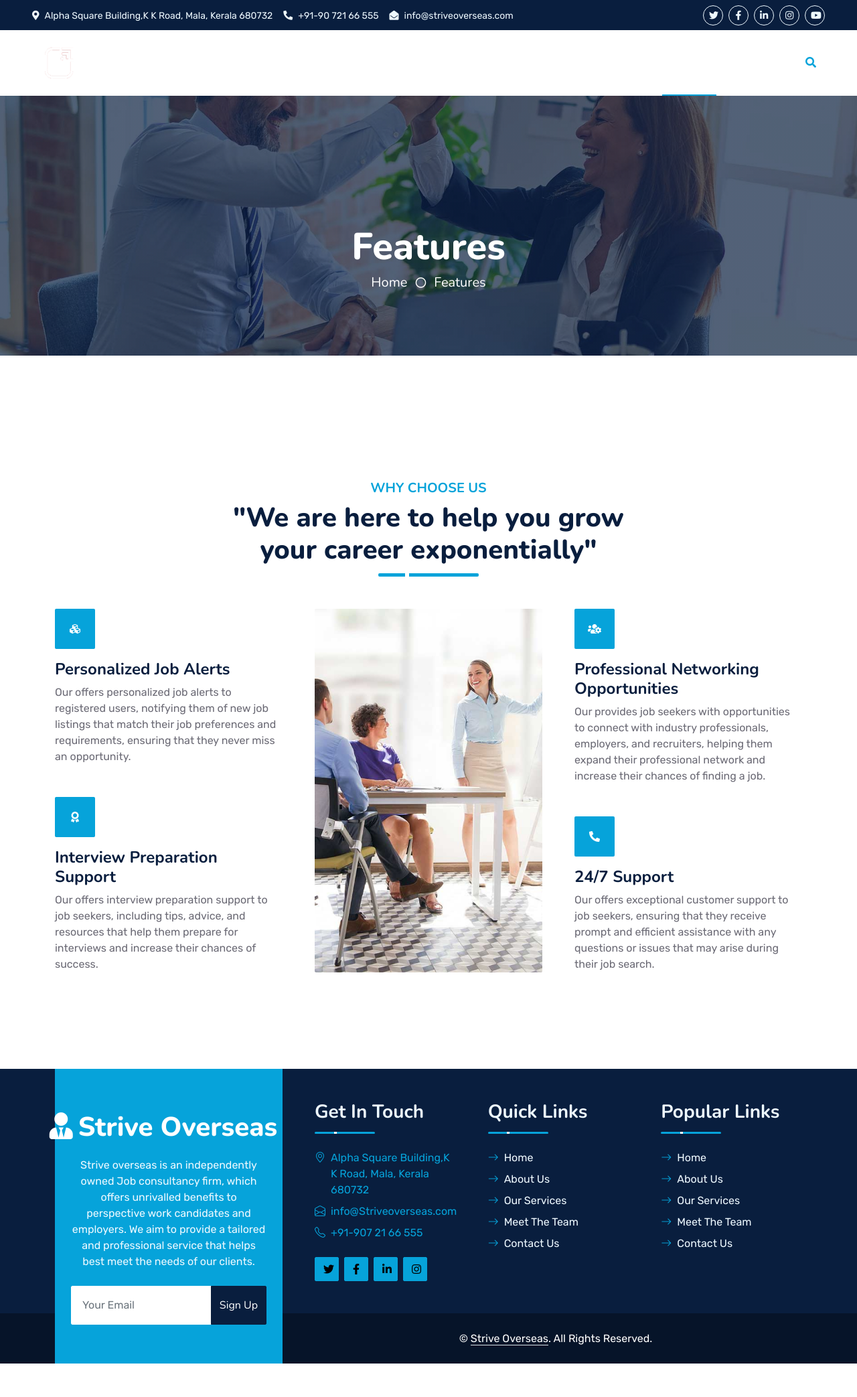
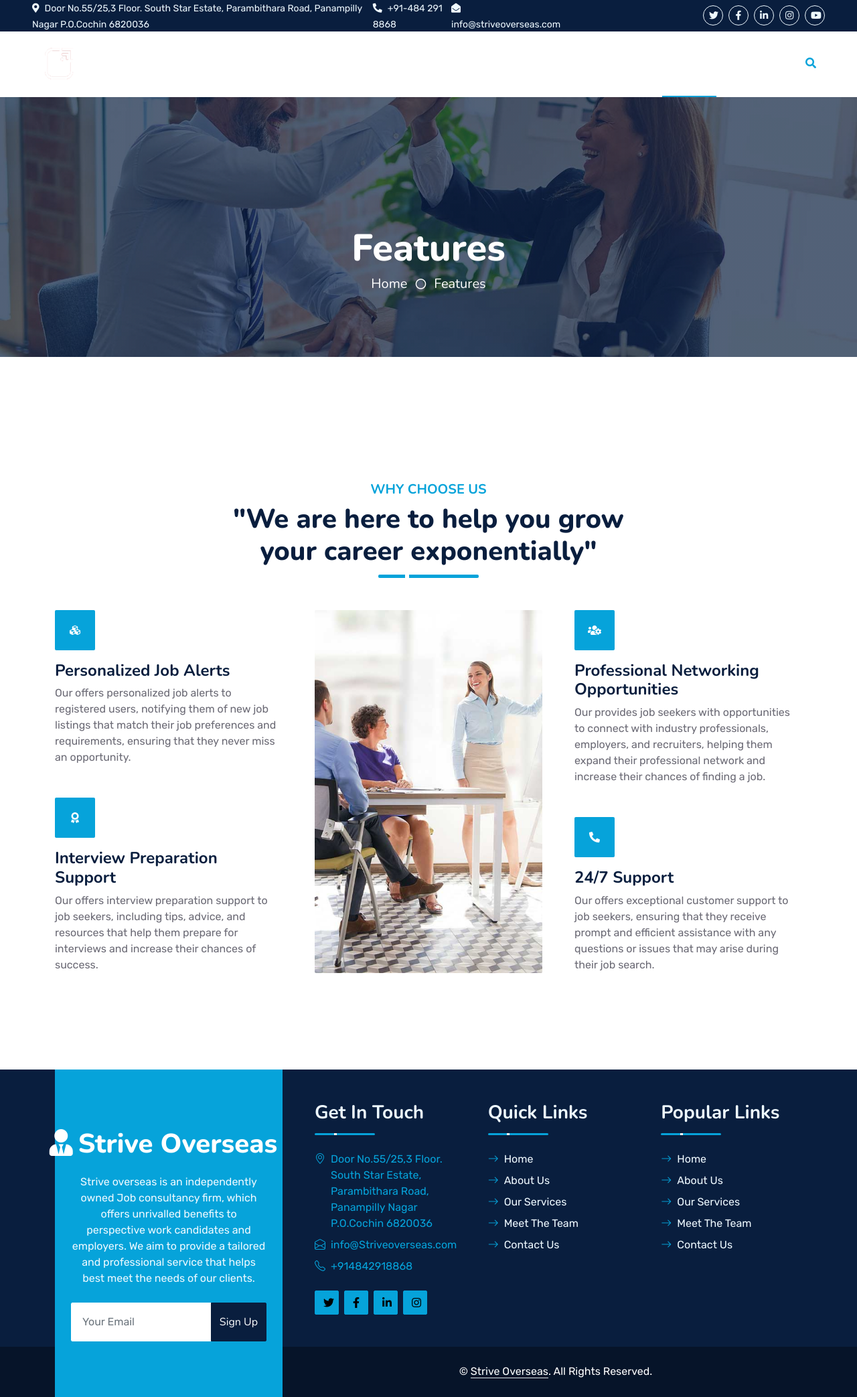
Before and after one commit to joshiyag/Strive, a website with bundled scripts: page feature.html in a window 1280 px wide. Shown: the whole page at 67% size. Before the commit the page ends 2036 px from the top, so only its background shows below. Built offline with nearby package versions, Linux system fonts and the light colour scheme; some icons are missing.

Commit message:
Update feature.html

```diff
--- a/feature.html
+++ b/feature.html
@@ -45,11 +45,14 @@
             <div class="col-lg-8 text-center text-lg-start mb-2 mb-lg-0">
                 <div class="d-inline-flex align-items-center" style="height: 45px;">
                     <a href="https://goo.gl/maps/FHaQ3GVx12RwXjUN7" target="_blank" class="address-link">
-                        <small class="me-3 text-light"><i class="fa fa-map-marker-alt me-2"></i>Alpha Square Building,K K Road, Mala, Kerala 680732</small>
+                        <small class="me-3 text-light"><i class="fa fa-map-marker-alt me-2"></i>Door No.55/25,3 Floor. South Star Estate, Parambithara Road, Panampilly Nagar P.O.Cochin 6820036</small>
                       </a>
 
 
-                      <a href="tel:+91907216655" class="phone-link"><small class="me-3 text-light"><i class="fa fa-phone-alt me-2"></i>+91-90 721 66 555</small></a>
+                      <a href="tel:+914842918868" class="phone-link"
+              ><small class="me-3 text-light"
+                ><i class="fa fa-phone-alt me-2"></i>+91-484 291 8868</small>
+                </a>
 
 
                       <a href="mailto:info@striveoverseas.com" class="email-link"><small class="text-light"><i class="fa fa-envelope-open me-2"></i>info@striveoverseas.com</small></a>
@@ -240,7 +243,7 @@
                 <div class="d-flex mb-2">
                   <i class="bi bi-geo-alt text-primary me-2"></i>
                   <p class="mb-0">
-                        Alpha Square Building,K K Road, Mala, Kerala 680732
+                    Door No.55/25,3 Floor. South Star Estate, Parambithara Road, Panampilly Nagar P.O.Cochin 6820036
                   </p>
                 </div>
               </a>
@@ -252,10 +255,10 @@
                 </div>
               </a>
 
-                  <a href="tel:+919072166555">
+              <a href="tel:+914842918868">
                 <div class="d-flex mb-2">
                   <i class="bi bi-telephone text-primary me-2"></i>
-                      <p class="mb-0">+91-907 21 66 555</p>
+                  <p class="mb-0">+914842918868</p>
                 </div>
               </a>
 
@@ -362,7 +365,6 @@
   </div>
   <!-- Footer End -->
 
-
     <!-- Back to Top -->
     <a href="#" class="btn btn-lg btn-primary btn-lg-square rounded back-to-top"><i class="bi bi-arrow-up"></i></a>
 
```
Lines whose indentation alone changed are shown as unchanged.
